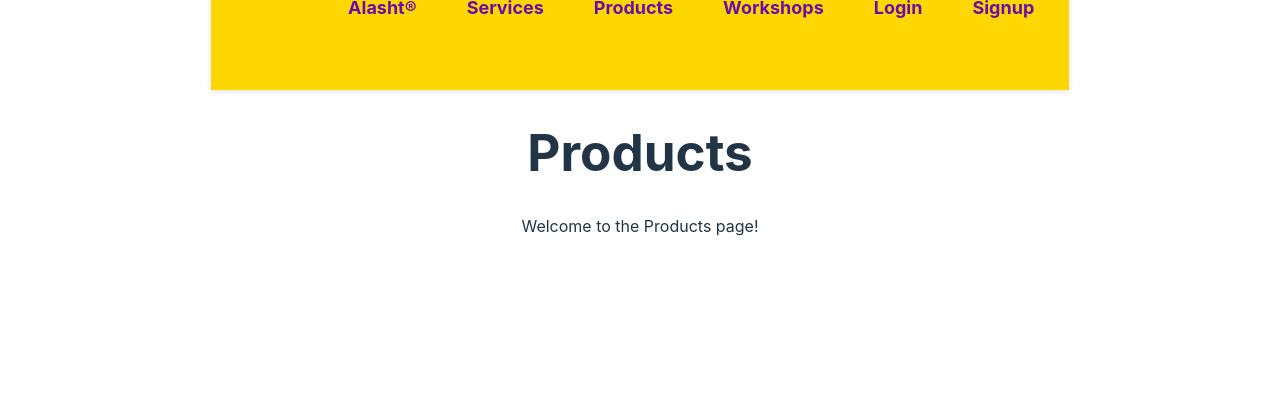
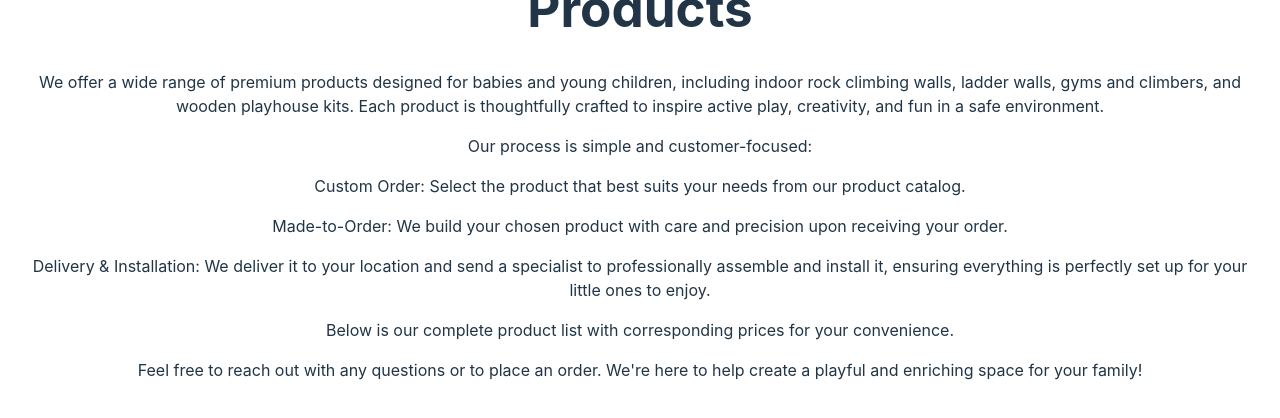
Before and after one commit to Mosizamani/capstone-project, a React (Vite) app in the folder Alasht-frontend/: page /products in a window 1280 px wide. Shown: the part 310-728 px from the top of the page. Built offline with nearby package versions, Linux system fonts and the light colour scheme; the HTML template or start-up script is replaced by a standard one.

Commit message:
some content aded to the products component

```diff
--- a/Alasht-frontend/src/components/Products.jsx
+++ b/Alasht-frontend/src/components/Products.jsx
@@ -2,7 +2,17 @@ export default function Products() {
     return (
         <div>
             <h1>Products</h1>
-            <p>Welcome to the Products page!</p>
+            <p>We offer a wide range of premium products designed for babies and young children, including indoor rock climbing walls,
+                ladder walls, gyms and climbers, and wooden playhouse kits. Each product is thoughtfully crafted to inspire active play,
+                creativity, and fun in a safe environment.</p>
+            <p>Our process is simple and customer-focused:</p>
+            <p>Custom Order: Select the product that best suits your needs from our product catalog.</p>
+            <p>Made-to-Order: We build your chosen product with care and precision upon receiving your order.</p>
+            <p>Delivery & Installation: We deliver it to your location and send a specialist to professionally assemble and install it,
+                ensuring everything is perfectly set up for your little ones to enjoy.</p>
+            <p>Below is our complete product list with corresponding prices for your convenience. </p>
+            <p>Feel free to reach out with any questions or to place an order.
+                We're here to help create a playful and enriching space for your family!</p>
         </div>
     )
 }
```
